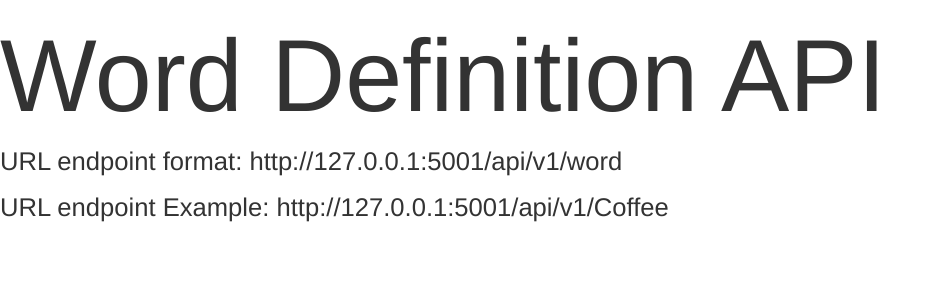
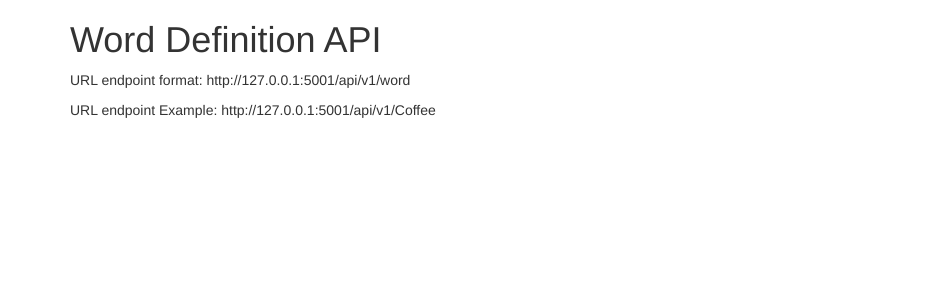
Before and after one commit to Canthar90/Word_definition_API, a Flask app: page / in a window 1280 px wide. Shown: the top 300 px of the page, without its empty margins (0-939 px from the left). Run offline with Flask 2, Linux system fonts and the light colour scheme; some libraries are stand-ins or nearby versions.

Commit message:
Added working api endpoint

```diff
--- a/main.py
+++ b/main.py
@@ -1,5 +1,6 @@
-from flask import Flask, render_template
+from flask import Flask, render_template, jsonify
 from flask_bootstrap import Bootstrap
+import pandas as pd
 
 
 app = Flask(__name__)
@@ -12,9 +13,16 @@ def home():
 
 @app.route("/api/v1/<word>")
 def definition_ednpoint(word):
-    output = {"definition": word.upper(),
-              "word": word}
-    return output
+    try:
+        df = pd.read_csv("dictionary.csv", encoding="utf-8")
+        definition = df.loc[df['word'] == word.lower()]["definition"].squeeze()
+        output = {"definition": definition,
+                "word": word}
+        return jsonify(output)
+    except:
+        return jsonify(response={"error": "Argument's passed are invalid"}), 404
+
+
 
 
 if __name__ == "__main__":
--- a/templates/home.html
+++ b/templates/home.html
@@ -23,9 +23,14 @@
         <![endif]-->
 
         {% block content %}
-        <h1 class="text-cernter" style="font-size:8vw;" >Word Definition API</h1>
-        <p class="text-cernter" style="font-size:2vw;" >URL endpoint format: http://127.0.0.1:5001/api/v1/word</p>
-        <p class="text-cernter" style="font-size:2vw;" >URL endpoint Example: http://127.0.0.1:5001/api/v1/Coffee</p>
+        <div class="container aos-init aos-animate">
+            <div class="section-title">
+
+                <h1 class="text-cernter"  >Word Definition API</h1>
+                <p class="text-cernter"  >URL endpoint format: http://127.0.0.1:5001/api/v1/word</p>
+                <p class="text-cernter"  >URL endpoint Example: http://127.0.0.1:5001/api/v1/Coffee</p>
+            </div>
+        </div>
         {% endblock %}
     </body>
 </html>
```
Also changed, not shown: 1 other file.
